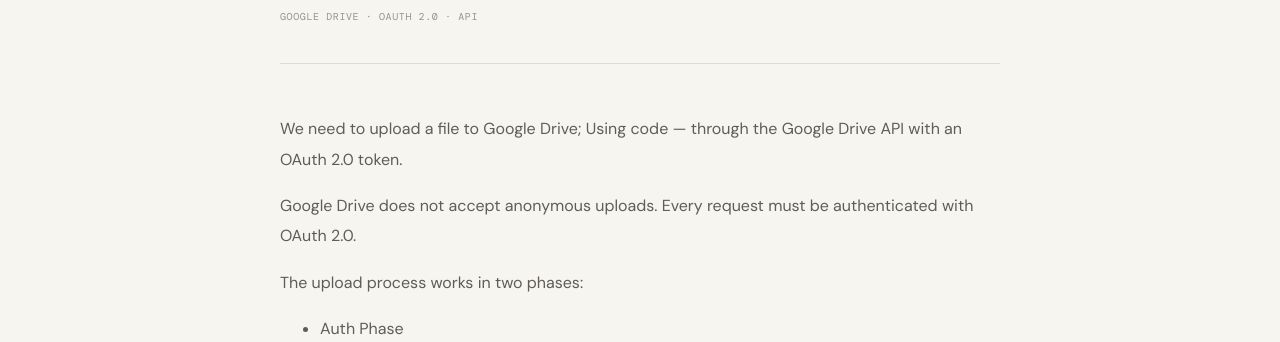
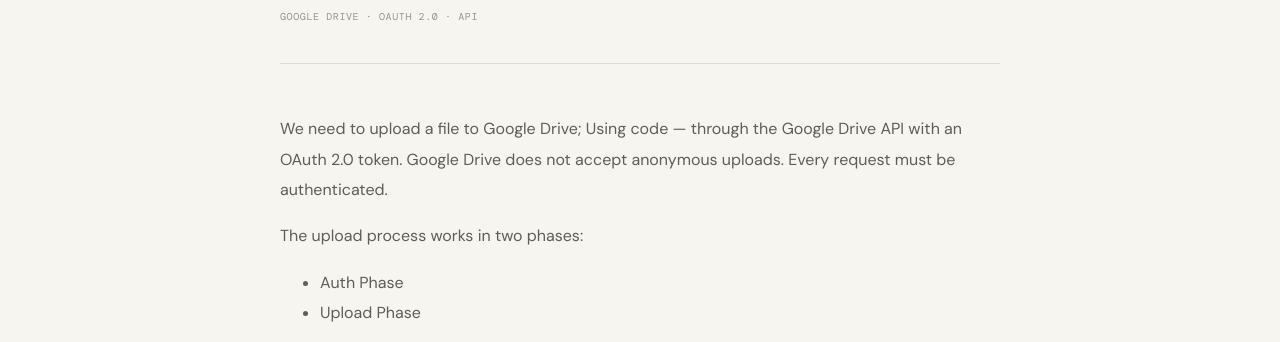
Before and after one commit to FahadulShadhin/fahadul-shadhin, an Astro site: page /blog/google-drive-upload in a window 1280 px wide. Shown: the part 443-785 px from the top of the page. Built offline with nearby package versions, Linux system fonts and the light colour scheme; Astro itself is replaced by a stand-in of ours.

Commit message:
fix: blog

```diff
--- a/src/content/blog/google-drive-upload.md
+++ b/src/content/blog/google-drive-upload.md
@@ -9,9 +9,7 @@ tags:
 draft: false
 ---
 
-We need to upload a file to Google Drive; Using code — through the Google Drive API with an OAuth 2.0 token.
-
-Google Drive does not accept anonymous uploads. Every request must be authenticated with OAuth 2.0.
+We need to upload a file to Google Drive; Using code — through the Google Drive API with an OAuth 2.0 token. Google Drive does not accept anonymous uploads. Every request must be authenticated.
 
 The upload process works in two phases:
 - Auth Phase
```
